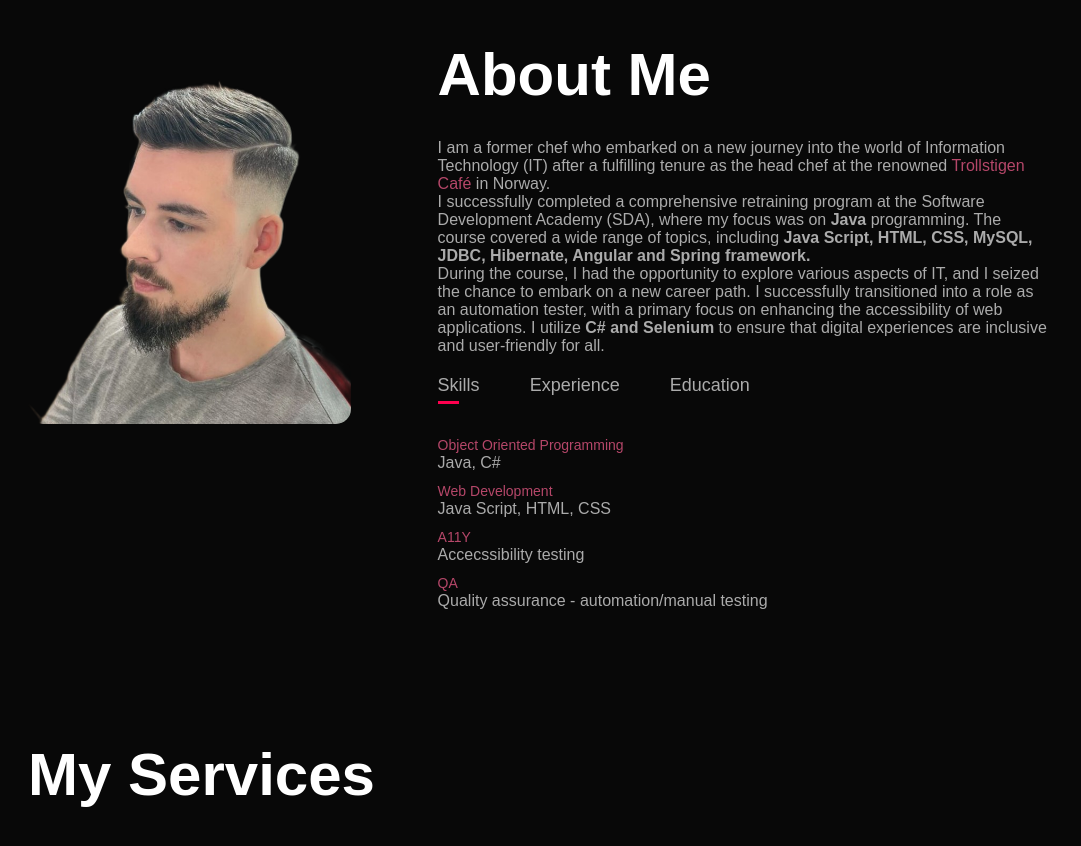
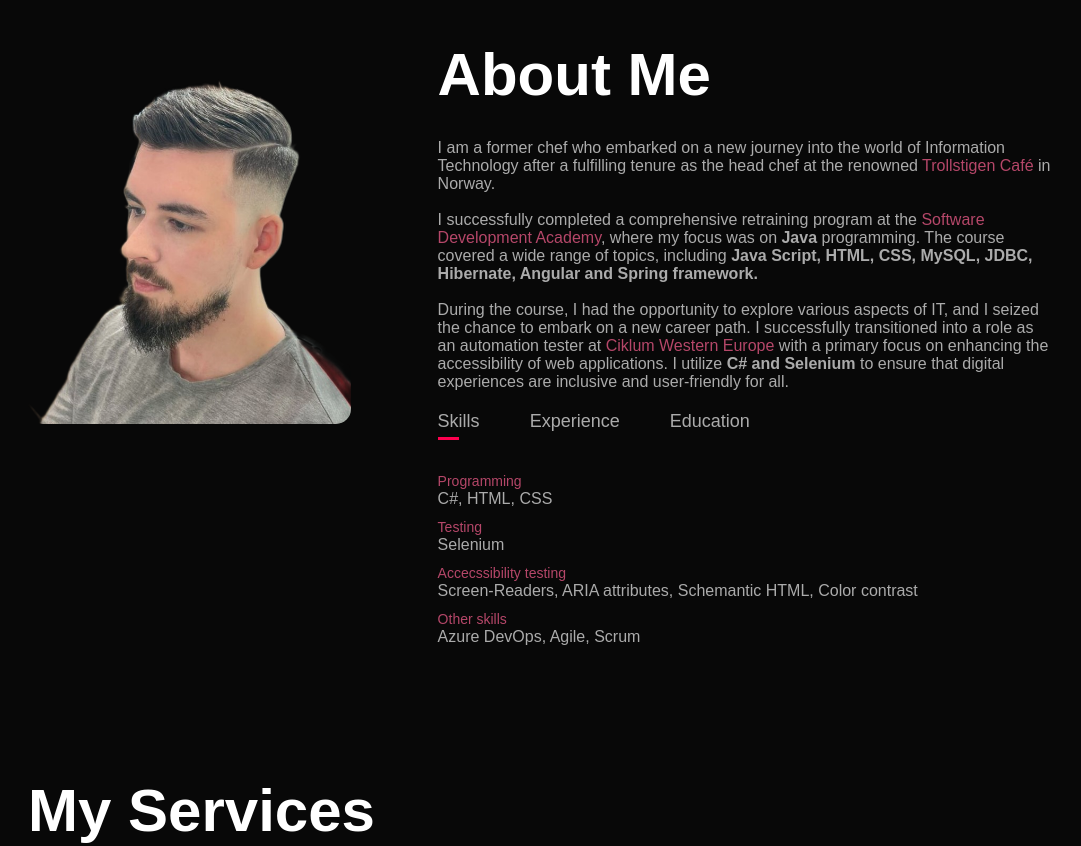
Before and after one commit to JakubMachu/PersonalWebPortfolio, a website: page index.html in a window 1280 px wide. Shown: the part 840-1686 px from the top of the page, without its empty margins (100-1181 px from the left). Drawn offline with Linux system fonts and the light colour scheme.

Commit message:
Add files via upload

```diff
--- a/index.html
+++ b/index.html
@@ -27,7 +27,7 @@
           <i class="fas fa-bars" onclick="openmenu()"></i>
         </nav>
         <div class="header-text">
-          <p>Aspiring automation tester</p>
+          <p>Automation tester</p>
           <h1>
             Hi, I'm <span>Jakub</span> Machu<br />
             From Czechia!
@@ -44,27 +44,23 @@
           </div>
           <div class="about-col-2">
             <h1 class="sub-title">About Me</h1>
-
             <p>
-              I am a former chef who embarked on a new journey into the world of Information Technology (IT)
+              I am a former chef who embarked on a new journey into the world of Information Technology
               after a fulfilling tenure as the head chef at the renowned
-              <a
-                href="https://www.fjordnorway.com/en/eat-and-sleep/trollstigen-cafe"
-                target="_blank"
-                class="trollstigen"
-                >Trollstigen Café</a> in Norway.
+              <a href="https://www.fjordnorway.com/en/eat-and-sleep/trollstigen-cafe" target="_blank" class="trollstigen">Trollstigen Café</a> in Norway.
             </p>
-
+            <br>
             <p>
-                I successfully completed a comprehensive retraining program at the Software Development Academy (SDA),
-                where my focus was on <b>Java</b> programming.
+              I successfully completed a comprehensive retraining program at the <a href="https://sdacademy.cz/" target="_blank" class="sda"
+              >Software Development Academy</a>, where my focus was on <b>Java</b> programming.
               The course covered a wide range of topics, including
               <b> Java Script, HTML, CSS, MySQL, JDBC, Hibernate, Angular and Spring framework.</b>
             </p>
-
+            <br>
             <p>
               During the course, I had the opportunity to explore various aspects of IT, and I seized the chance to embark on a new career path.
-                I successfully transitioned into a role as an automation tester, with a primary focus on enhancing the accessibility of web applications.
+              I successfully transitioned into a role as an automation tester at <a href="https://www.ciklum.com/we" target="_blank" class="ciklum"
+              >Ciklum Western Europe</a> with a primary focus on enhancing the accessibility of web applications.
               I utilize <b>C# and Selenium</b> to ensure that digital experiences are inclusive and user-friendly for all.
             </p>
 
@@ -79,10 +75,11 @@
             </div>
             <div class="tab-contents active-tab" id="skills">
               <ul>
-                <li><span>Object Oriented Programming</span><br />Java, C#</li>
-                <li><span>Web Development</span><br />Java Script, HTML, CSS</li>
-                <li><span>A11Y</span><br />Accecssibility testing</li>
-                <li><span>QA</span><br />Quality assurance - automation/manual testing</li>
+                <li><span>Programming</span><br />C#, HTML, CSS</li>
+                <li><span>Testing</span><br />Selenium</li>
+                <li><span>Accecssibility testing</span><br/>Screen-Readers, ARIA attributes, Schemantic HTML, Color contrast</li>
+                <li><span>Other skills</span><br />Azure DevOps, Agile, Scrum</li>
+
               </ul>
             </div>
             <div class="tab-contents" id="experience">
@@ -297,7 +294,6 @@
               Message sent!
             </span>
           </div>
-
           <script>
             var tablinks = document.getElementsByClassName("tab-links");
             var tabcontents = document.getElementsByClassName("tab-contents");
```
Also changed, not shown: 1 other file. Lines whose indentation alone changed are shown as unchanged.
